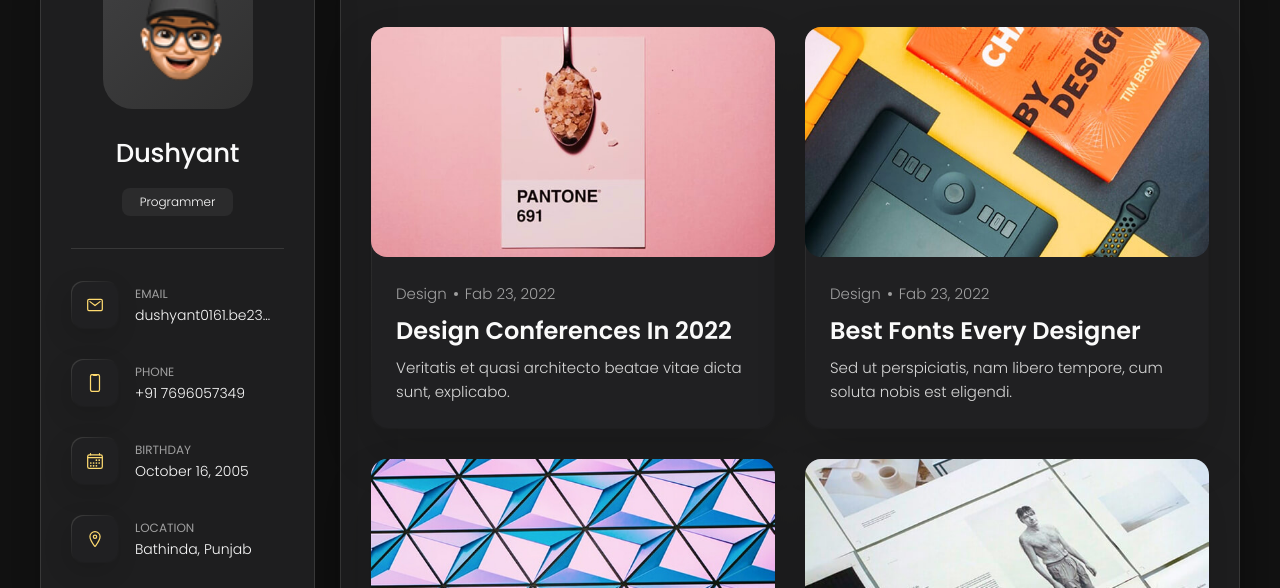
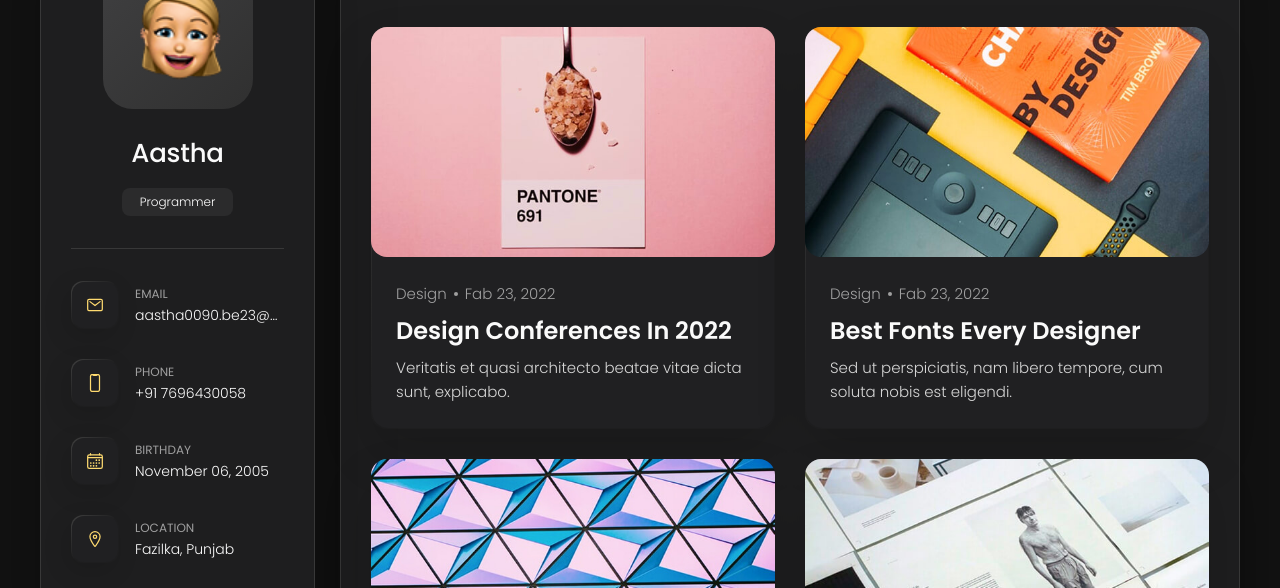
Before and after one commit to 970dishu/sample-protfolio, a plain HTML site: page blog.html in a window 1280 px wide. Shown: the part 162-750 px from the top of the page. Drawn offline with nearby package versions, Linux system fonts and the light colour scheme.

Commit message:
contact update

```diff
--- a/blog.html
+++ b/blog.html
@@ -45,14 +45,14 @@
       <div class="sidebar-info">
         <figure class="avatar-box">
           <img
-              src="./assets/images/avatar-1.png"
+            src="./assets/images/avatar-2.png"
             alt="Richard hanrick"
             width="80"
           />
         </figure>
 
         <div class="info-content">
-            <h1 class="name" title="Richard hanrick">Dushyant</h1>
+          <h1 class="name" title="Richard hanrick">Aastha</h1>
 
           <p class="title">Programmer</p>
         </div>
@@ -79,7 +79,7 @@
               <a
                 href="mailto:aastha0090.be23@chitkara.edu.in"
                 class="contact-link"
-                  >dushyant0161.be23@chitkara.edu.in</a
+                >aastha0090.be23@chitkara.edu.in</a
               >
             </div>
           </li>
@@ -92,8 +92,8 @@
             <div class="contact-info">
               <p class="contact-title">Phone</p>
 
-                <a href="tel:+91 7696057349" class="contact-link"
-                  >+91 7696057349</a
+              <a href="tel:+91 7696430058" class="contact-link"
+                >+91 7696430058</a
               >
             </div>
           </li>
@@ -106,7 +106,7 @@
             <div class="contact-info">
               <p class="contact-title">Birthday</p>
 
-                <time datetime="2005-10-16">October 16, 2005</time>
+              <time datetime="2005-11-06">November 06, 2005</time>
             </div>
           </li>
 
@@ -118,7 +118,7 @@
             <div class="contact-info">
               <p class="contact-title">Location</p>
 
-                <address>Bathinda, Punjab</address>
+              <address>Fazilka, Punjab</address>
             </div>
           </li>
         </ul>
```
Also changed, not shown: contact.html (+7 -7 lines), index.html (+7 -8 lines), portfolio.html (+7 -7 lines), resume.html (+7 -7 lines). Lines whose indentation alone changed are shown as unchanged.
